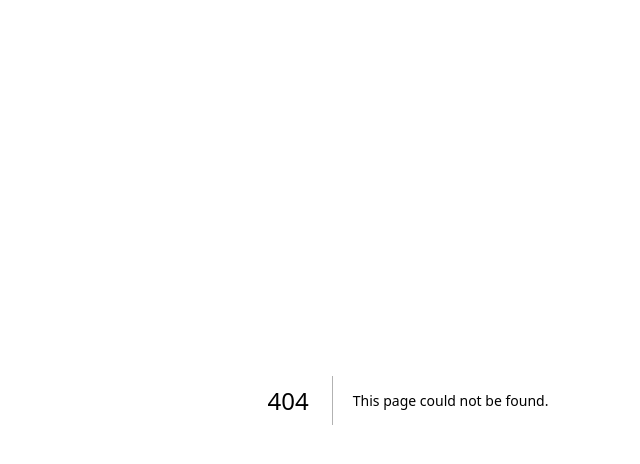
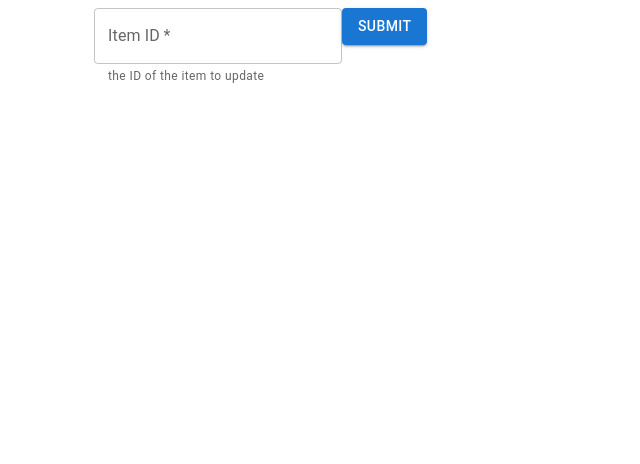
Before and after one commit to JeremyS-345/LPSD-UI, a Next.js app: page /update in a window 1280 px wide. Before the commit this address had no page. Shown: the top 464 px of the page, without its empty margins (232-872 px from the left). Built offline with nearby package versions, Linux system fonts and the light colour scheme.

Commit message:
Adding ajax calls, cors issues emerging

```diff
--- /dev/null
+++ b/components/itemForm.tsx
@@ -0,0 +1,83 @@
+import MeatPicker from "@/components/itemSelect";
+import { Button, Grid, Stack, ToggleButton, ToggleButtonGroup } from "@mui/material";
+import { useState } from "react";
+import axios from "axios";
+import {ItemState} from "../pages/index";
+
+
+let bucketType = ["loss", "process", "Donation", "Shoulder Tap"];
+let itemType = ["chicken", "pork", "beef"];
+let reasonType = ["blemished", "unsightly", "no label", "close expiry"];
+
+
+
+export default function SaveItem(props:{itemState:ItemState}) {
+    let [itemState, setItemState] = useState<ItemState>(props.itemState)
+    const headers = {
+        'Content-Type': 'application/json',
+        'X-Requested-With': null,
+        'Access-Control-Allow-Origin': '*'
+      }
+    const postItem = async (itemState: ItemState) => {
+        const response = await axios.post("https://8e8oow3g70.execute-api.us-east-1.amazonaws.com/dev/lpds",
+            itemState,
+            {headers: headers});
+        if (response.status == 202) {
+            setItemState(state => {
+                return {
+                    id: undefined,
+                    bucketType: undefined,
+                    itemType: undefined,
+                    reasonType: undefined
+                }
+            })
+        }
+        return response.status;
+    };
+
+    const submitData = () => {
+        postItem(itemState)
+    }
+
+    const childToParentBucket = (bucketType: string) => {
+        setItemState(state => {
+            return {
+                ...state,
+                bucketType: bucketType
+            }
+        })
+    }
+    const childToParentItem = (itemType: string) => {
+        setItemState(state => {
+            return {
+                ...state,
+                itemType: itemType
+            }
+        })
+    }
+    const childToParentReason = (reasonType: string) => {
+        setItemState(state => {
+            return {
+                ...state,
+                reasonType: reasonType
+            }
+        })
+    }
+
+    return (
+        <div>
+            <Grid container spacing={1} justifyContent="center" alignItems="center">
+                <Grid item xs={12} md={6}>
+                    <Stack spacing={2}>
+                        <MeatPicker choices={bucketType} callback={childToParentBucket}></MeatPicker>
+                        <MeatPicker choices={itemType} callback={childToParentItem}></MeatPicker>
+                        <MeatPicker choices={reasonType} callback={childToParentReason}></MeatPicker>
+                    </Stack>
+                    {itemState.bucketType != undefined && itemState.itemType != undefined &&
+                        <Button variant="contained" onClick={submitData}>Submit</Button>
+                    }
+                </Grid>
+            </Grid>
+        </div >
+    );
+}
--- a/package.json
+++ b/package.json
@@ -9,6 +9,7 @@
     "@emotion/react": "^11.11.3",
     "@emotion/styled": "^11.11.0",
     "@fontsource/roboto": "^5.0.8",
+    "axios": "^1.6.5",
     "next": "latest",
     "react": "18.2.0",
     "react-dom": "18.2.0"
--- /dev/null
+++ b/pages/update.tsx
@@ -0,0 +1,59 @@
+import MeatPicker from "@/components/itemSelect";
+import { Button, Grid, Stack, ToggleButton, ToggleButtonGroup, TextField } from "@mui/material";
+import { useState } from "react";
+import axios from "axios";
+import {ItemState} from "./index";
+import SaveForm from "@/components/itemForm"
+
+
+
+export default function UpdateItem() {
+    const [name, setName] = useState('');
+    let [itemState, setItemState] = useState<ItemState>({
+        id: undefined,
+        bucketType: undefined,
+        itemType: undefined,
+        reasonType: undefined
+    })
+    const headers = {
+        'Content-Type': 'application/json',
+        'X-Requested-With': null,
+        'access-control-allow-origin': '*'
+      }
+    const getItem = async () => {
+        try {
+        const response = await axios.get("https://8e8oow3g70.execute-api.us-east-1.amazonaws.com/dev/lpds&"+name,
+            {headers: headers});
+        if (response.status == 202) {
+            setItemState(state => {
+                return {
+                    ...response.data
+                }
+            })
+        }
+        return response.status;
+        } catch {
+
+        }
+    };
+
+    return (
+        <div>
+            {itemState.bucketType == undefined ? (
+            <Grid container spacing={1} justifyContent="center" alignItems="center">
+                <Grid item xs={12} md={6}>
+                    <TextField id="outlined-basic" label="Item ID" variant="outlined" required={true} helperText="the ID of the item to update"
+                        value={name}
+                        onChange={(event: React.ChangeEvent<HTMLInputElement>) => {
+
+                            setName(event.target.value);
+                        }} />
+                    <Button variant="contained" onClick={getItem}>Submit</Button>
+                </Grid>
+            </Grid>
+            ):(
+                <SaveForm itemState={itemState}/>
+            )}
+        </div >
+    );
+}
```
Also changed, not shown: pages/index.tsx (+11 -4 lines), pages/start.tsx (+5 -62 lines), 1 other file (tests, documents, lock files or other folders).
